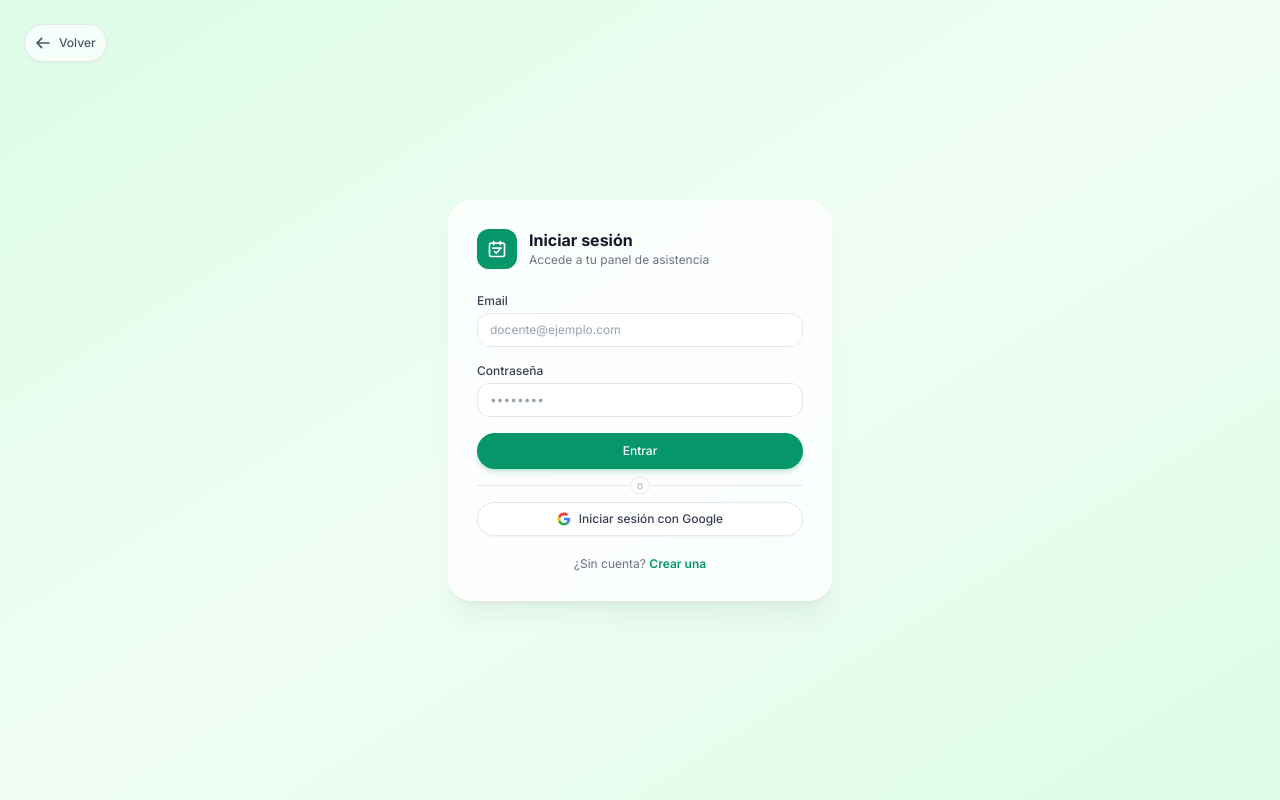
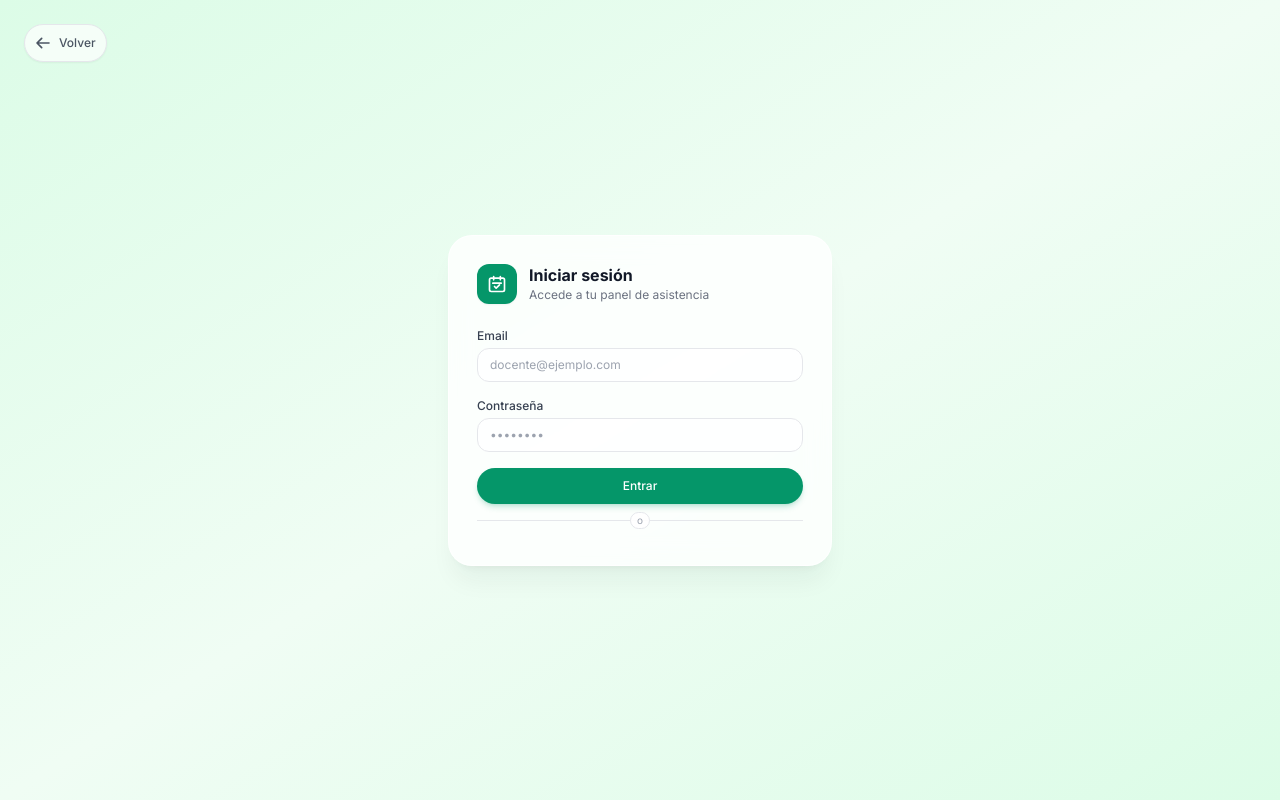
Before and after one commit to sadamoma2010-byte/Asistencias_Docentes2, a Flask app: page /iniciar in a window 1280 px wide. Run offline with Flask 3, Linux system fonts and the light colour scheme; some libraries are stand-ins or nearby versions.

Commit message:
Remove Google login button and footer link
Removed Google login button and footer link from iniciar.html.

```diff
--- a/Templates/iniciar.html
+++ b/Templates/iniciar.html
@@ -90,27 +90,6 @@
       <span class="absolute bg-white/90 px-1.5 text-[10px] text-gray-400 rounded-full border border-gray-200">o</span>
     </div>
 
-    <!-- Iniciar sesión con Google -->
-    <button
-      type="button"
-      class="w-full bg-white/80 hover:bg-white text-gray-700 font-medium py-2 px-4 rounded-full border border-gray-200 text-xs flex items-center justify-center gap-2 shadow-sm transition"
-    >
-      <svg class="w-3.5 h-3.5" viewBox="0 0 24 24">
-        <path fill="#4285F4" d="M22.56 12.25c0-.78-.07-1.53-.2-2.25H12v4.26h5.92c-.26 1.37-1.04 2.53-2.21 3.31v2.77h3.57c2.08-1.92 3.28-4.74 3.28-8.09z"/>
-        <path fill="#34A853" d="M12 23c2.97 0 5.46-.98 7.28-2.66l-3.57-2.77c-.98.66-2.23 1.06-3.71 1.06-2.86 0-5.29-1.93-6.16-4.53H2.18v2.84C3.99 20.53 7.7 23 12 23z"/>
-        <path fill="#FBBC05" d="M5.84 14.09c-.22-.66-.35-1.36-.35-2.09s.13-1.43.35-2.09V7.06H2.18C1.43 8.55 1 10.22 1 12s.43 3.45 1.18 4.94l2.85-2.22.81-.63z"/>
-        <path fill="#EA4335" d="M12 5.38c1.62 0 3.06.56 4.21 1.64l3.15-3.15C17.45 2.09 14.97 1 12 1 7.7 1 3.99 3.47 2.18 7.06l3.66 2.84c.87-2.6 3.3-4.52 6.16-4.52z"/>
-      </svg>
-      <span>Iniciar sesión con Google</span>
-    </button>
-
-    <!-- Footer link -->
-    <p class="text-center text-xs text-gray-500 mt-5">
-      ¿Sin cuenta? <a href="registro.html" class="text-emerald-600 font-semibold hover:underline">Crear una</a>
-    </p>
-
-  </main>
-
   <!-- Lógica de Autenticación en JavaScript -->
   <script>
     document.getElementById('login-form').addEventListener('submit', async function(e) {
```
